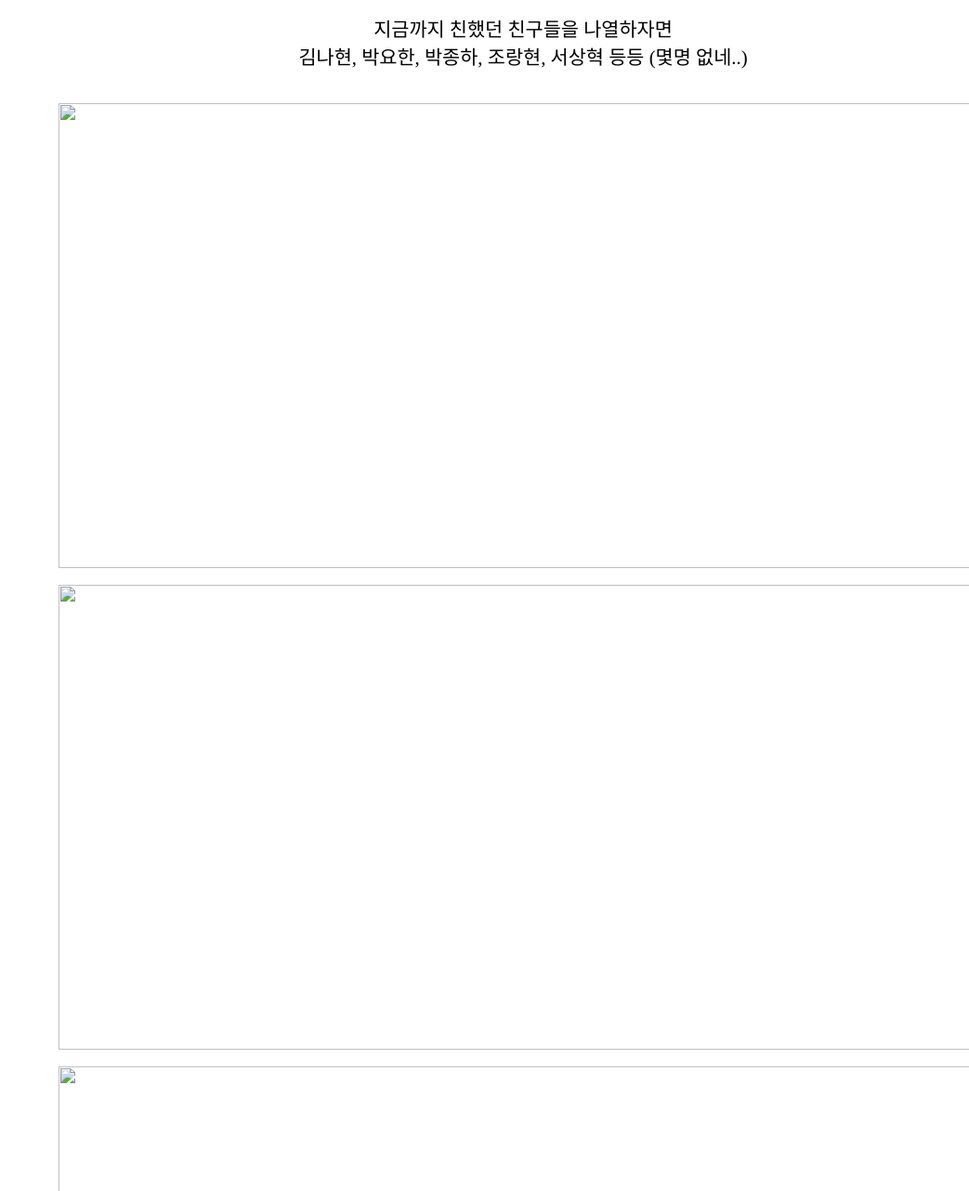
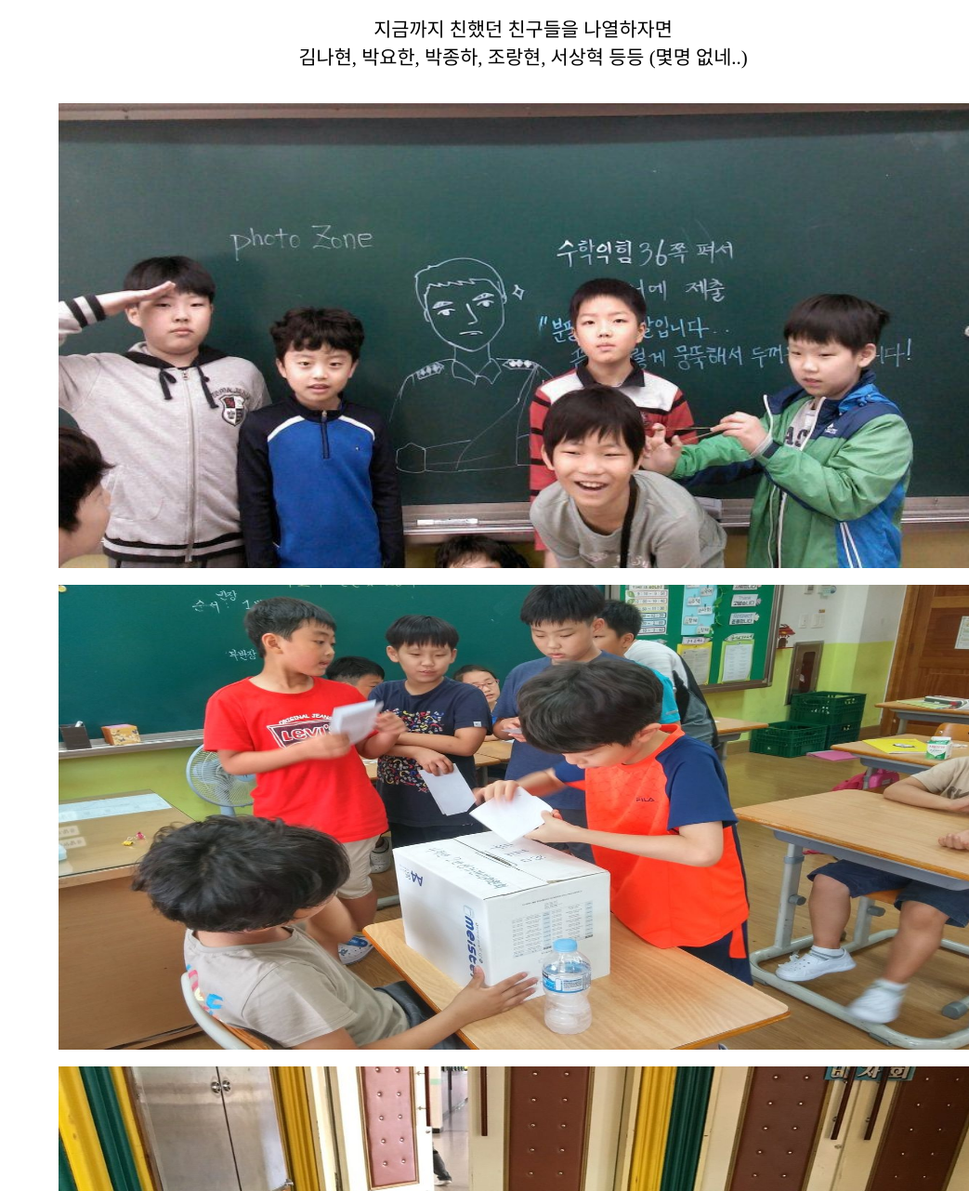
Before and after one commit to jogjebi/seo_.love, a plain HTML site: page index6.html in a window 1280 px wide. Shown: the part 679-1960 px from the top of the page at 93% size, without its empty margins (237-1280 px from the left). Drawn offline with Linux system fonts and the light colour scheme.

Commit message:
Update index6.html

```diff
--- a/index6.html
+++ b/index6.html
@@ -87,11 +87,11 @@
 <p>김나현, 박요한, 박종하, 조랑현, 서상혁 등등 (몇명 없네..)</p>
 <br>
 <br>
-<img src="사진\sch10.jpg">
+<img src="sch10.jpg">
 <br>
-<img src="사진\sch15.jpg">
+<img src="sch15.jpg">
 <br>
-<img src="사진\sch18.jpg">
+<img src="sch18.jpg">
 
 </div> <!--sch6 끝-->
 
```
